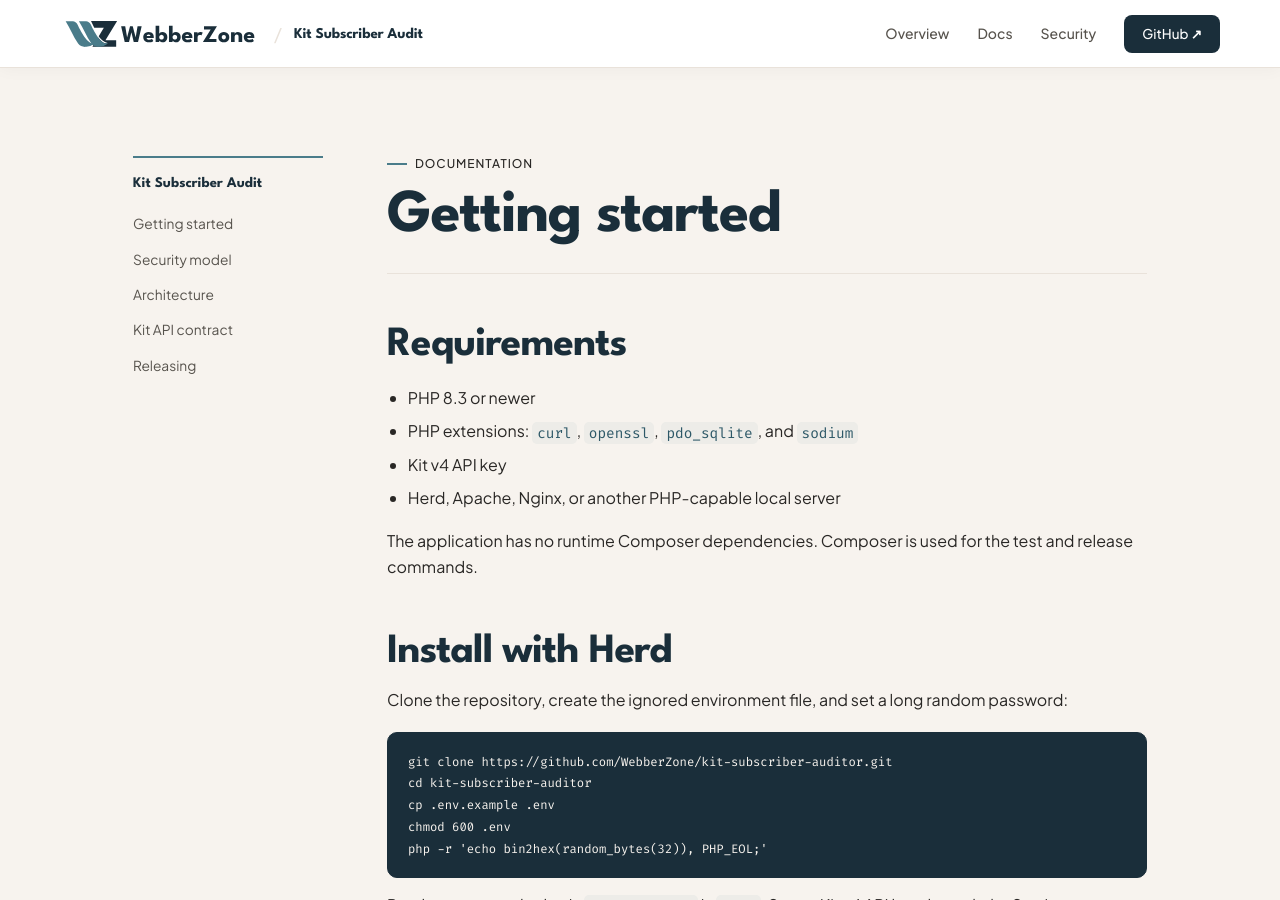
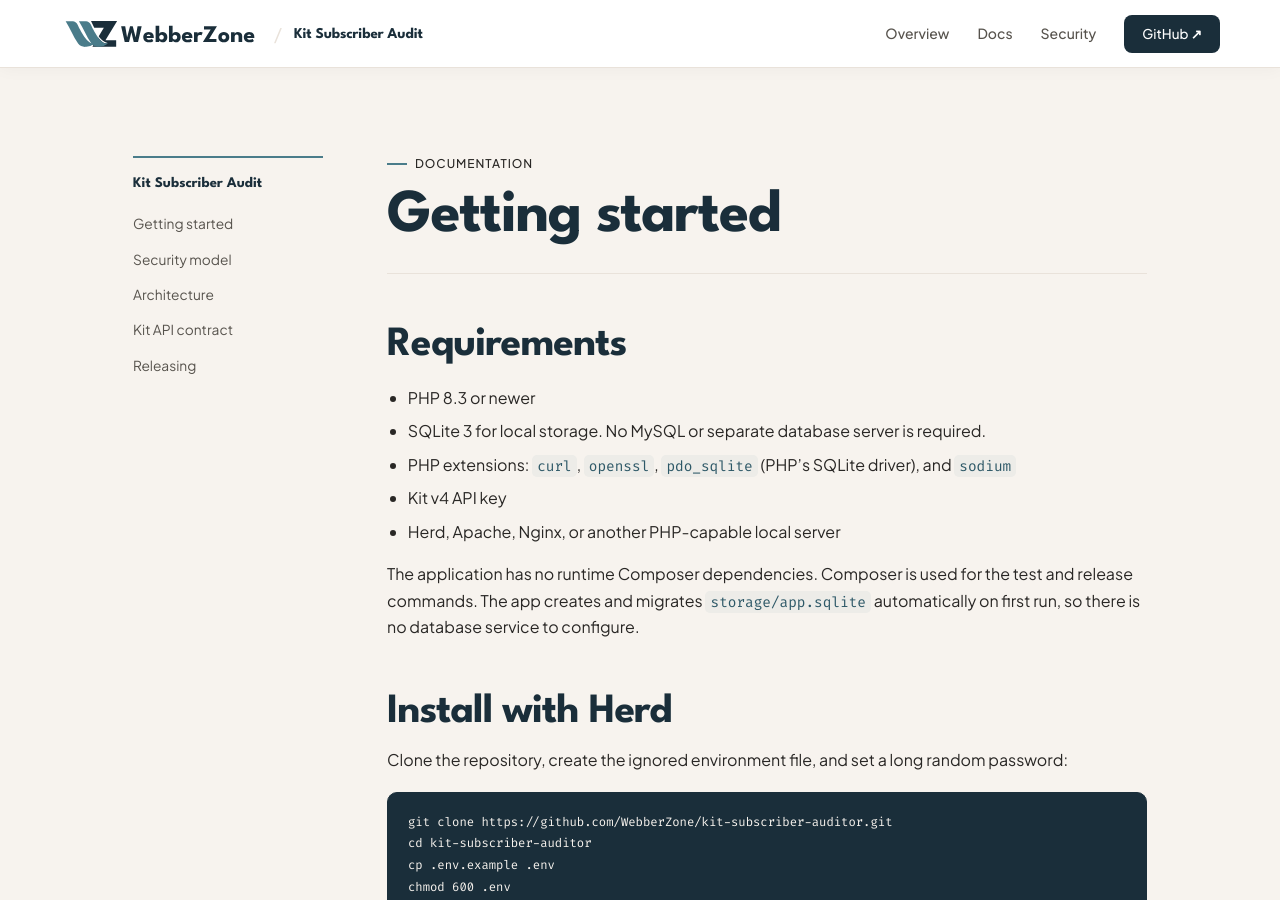
Before and after one commit to WebberZone/kit-subscriber-auditor, a Jekyll site: the page built from docs/getting-started.md, in a window 1280 px wide and 900 px high. Built offline with Jekyll 4.4.1, drawn with Linux system fonts in a browser that asks for light colours.

Commit message:
Clarify SQLite requirement

```diff
--- a/docs/getting-started.md
+++ b/docs/getting-started.md
@@ -7,11 +7,12 @@ permalink: /docs/getting-started/
 ## Requirements
 
 - PHP 8.3 or newer
-- PHP extensions: `curl`, `openssl`, `pdo_sqlite`, and `sodium`
+- SQLite 3 for local storage. No MySQL or separate database server is required.
+- PHP extensions: `curl`, `openssl`, `pdo_sqlite` (PHP's SQLite driver), and `sodium`
 - Kit v4 API key
 - Herd, Apache, Nginx, or another PHP-capable local server
 
-The application has no runtime Composer dependencies. Composer is used for the test and release commands.
+The application has no runtime Composer dependencies. Composer is used for the test and release commands. The app creates and migrates `storage/app.sqlite` automatically on first run, so there is no database service to configure.
 
 ## Install with Herd
 
```
Also changed, not shown: README.md.
